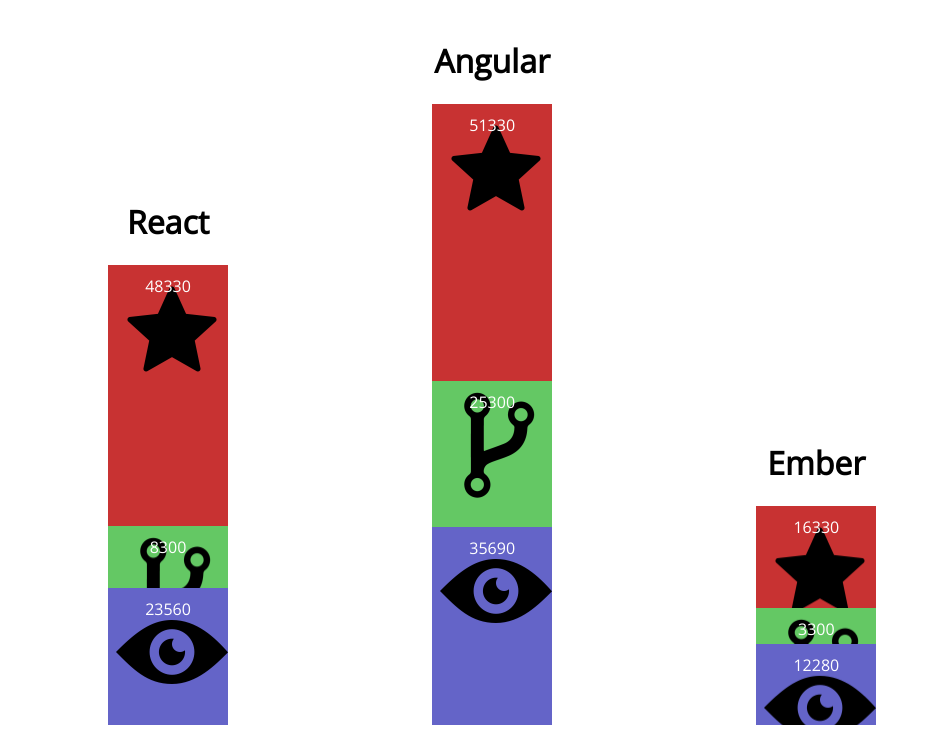
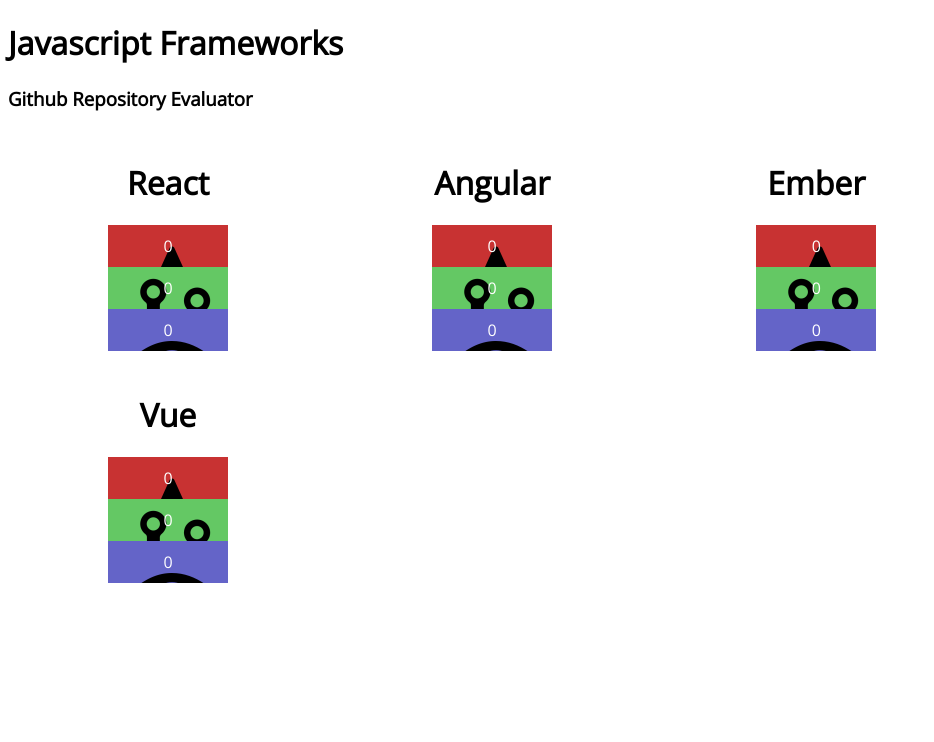
Before and after one commit to taylorpage/js_framework_evaluator, a plain HTML site: page client/index.html in a window 1280 px wide. Shown: the top 742 px of the page, without its empty margins (0-934 px from the left). Drawn offline with nearby package versions, Linux system fonts and the light colour scheme; no server answers.

Commit message:
(chore) Code cleanup

```diff
--- a/client/index.html
+++ b/client/index.html
@@ -6,42 +6,44 @@
 </head>
 <body>
   <div>
+    <h1>Javascript Frameworks</h1>
+    <h3>Github Repository Evaluator</h3>
     <div class="repo" id="react">
       <h1>React</h1>
       <div class="column">
-        <div id="react-stars" class="stars">0</div>
-        <div id="react-forks" class="forks">0</div>
-        <div id="react-watchers" class="watchers">0</div>
+        <div id="react-stars" class="disp stars">0</div>
+        <div id="react-forks" class="disp forks">0</div>
+        <div id="react-watchers" class="disp watchers">0</div>
       </div>
     </div>
     <div class="repo" id="angular">
       <h1>Angular</h1>
       <div class="column">
-        <div id="angular.js-stars" class="stars">0</div>
-        <div id="angular.js-forks" class="forks">0</div>
-        <div id="angular.js-watchers" class="watchers">0</div>
+        <div id="angular.js-stars" class="disp stars">0</div>
+        <div id="angular.js-forks" class="disp forks">0</div>
+        <div id="angular.js-watchers" class="disp watchers">0</div>
       </div>
     </div>
     <div class="repo" id="ember.js">
       <h1>Ember</h1>
       <div class="column">
-        <div id="ember.js-stars" class="stars">0</div>
-        <div id="ember.js-forks" class="forks">0</div>
-        <div id="ember.js-watchers" class="watchers">0</div>
+        <div id="ember.js-stars" class="disp stars">0</div>
+        <div id="ember.js-forks" class="disp forks">0</div>
+        <div id="ember.js-watchers" class="disp watchers">0</div>
       </div>
     </div>
     <div class="repo" id="vue">
       <h1>Vue</h1>
       <div class="column">
-        <div id="vue-stars" class="stars">0</div>
-        <div id="vue-forks" class="forks">0</div>
-        <div id="vue-watchers" class="watchers">0</div>
+        <div id="vue-stars" class="disp stars">0</div>
+        <div id="vue-forks" class="disp forks">0</div>
+        <div id="vue-watchers" class="disp watchers">0</div>
       </div>
     </div>
     <script type="text/javascript" src="scripts/helpers.js"></script>
     <!-- Web Worker Scripts -->
     <!-- <script type="text/javascript" src="scripts/fetch.js"></script> -->
     <!-- <script type="text/javascript" src="scripts/worker.js"></script> -->
-  <div>
+  </div>
 </body>
 </html>
--- a/client/scripts/helpers.js
+++ b/client/scripts/helpers.js
@@ -30,31 +30,14 @@
     document.getElementById(element.id).innerText = element.data;
     document.getElementById(element.id).style.height = `${element.data/200}px`;
   });
-  updateRepos(elements, index);
-}
-
-//Updates each object in the repos array so that it reflects the data most recently fetched
-
-function updateRepos(data, i) {
-  const props = ['stars', 'forks', 'watchers'];
-  props.forEach((prop, index) => {
-    repos[i][prop] = data[index].data;
-  });
 }
 
 //Fetches the data repeatedly and applies the domManipulator to the newly fetched data
 //Allows for data to be updated without a page refresh
 
 (function updateDom() {
-  domManipulator({ stargazers_count: 48330, forks_count: 8300, watchers_count: 23560 }, 'react', 0);
-  domManipulator({ stargazers_count: 51330, forks_count: 25300, watchers_count: 35690 }, 'angular.js', 1);
-  domManipulator({ stargazers_count: 16330, forks_count: 3300, watchers_count: 12280 }, 'ember.js', 2);
-  domManipulator({ stargazers_count: 26330, forks_count: 2800, watchers_count: 32340 }, 'vue', 3);
-
-  // setTimeout(updateDom, 10000);
-
-  // repos.forEach((account, i) => {
-  //   gitFetch(account.user, account.repo, i, domManipulator);
-  // });
-
+  repos.forEach((account, i) => {
+    gitFetch(account.user, account.repo, i, domManipulator);
+  });
+  setTimeout(updateDom, 5000);
 })();
--- a/client/styles/stylesheet.css
+++ b/client/styles/stylesheet.css
@@ -16,23 +16,19 @@
   text-align: center;
 }
 
-.stars {
-  background: url(star.png), rgb(200,50,50);
-  background-repeat: no-repeat;
+.disp {
   margin: 0px 30%;
   padding: 10px;
 }
 
+.stars {
+  background: url(star.png), rgb(200,50,50);
+}
+
 .forks {
   background: url(fork.png), rgb(100,200,100);
-  background-repeat: no-repeat;
-  margin: 0px 30%;
-  padding: 10px;
 }
 
 .watchers {
   background: url(watch.png), rgb(100,100,200);
-  background-repeat: no-repeat;
-  margin: 0px 30%;
-  padding: 10px;
 }
```
Also changed, not shown: client/scripts/fetch.js (+10 -10 lines), client/scripts/worker.js (+9 -9 lines).
